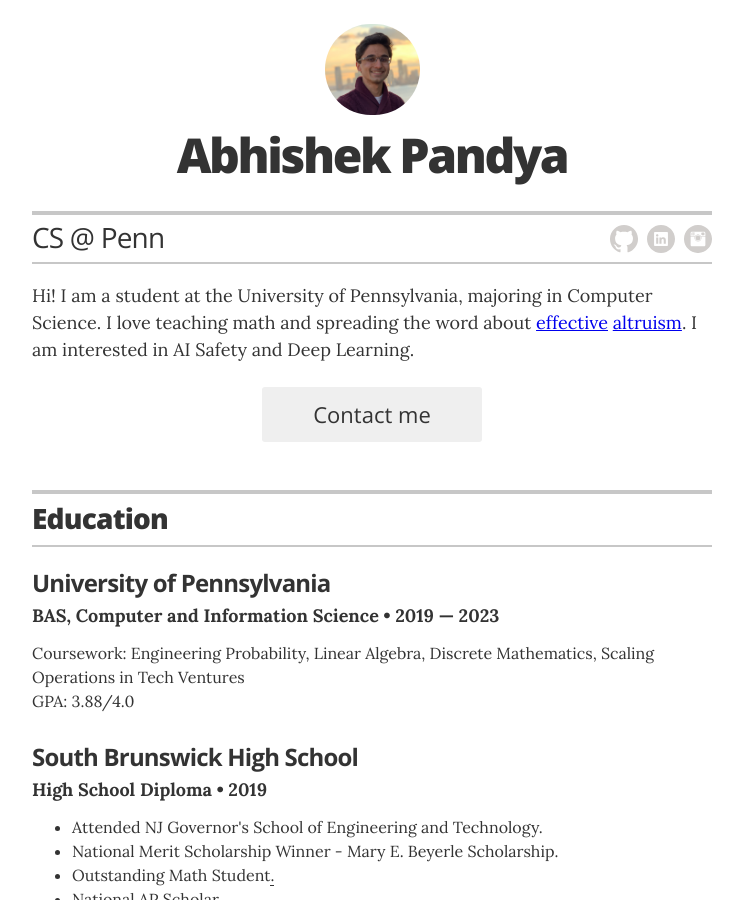
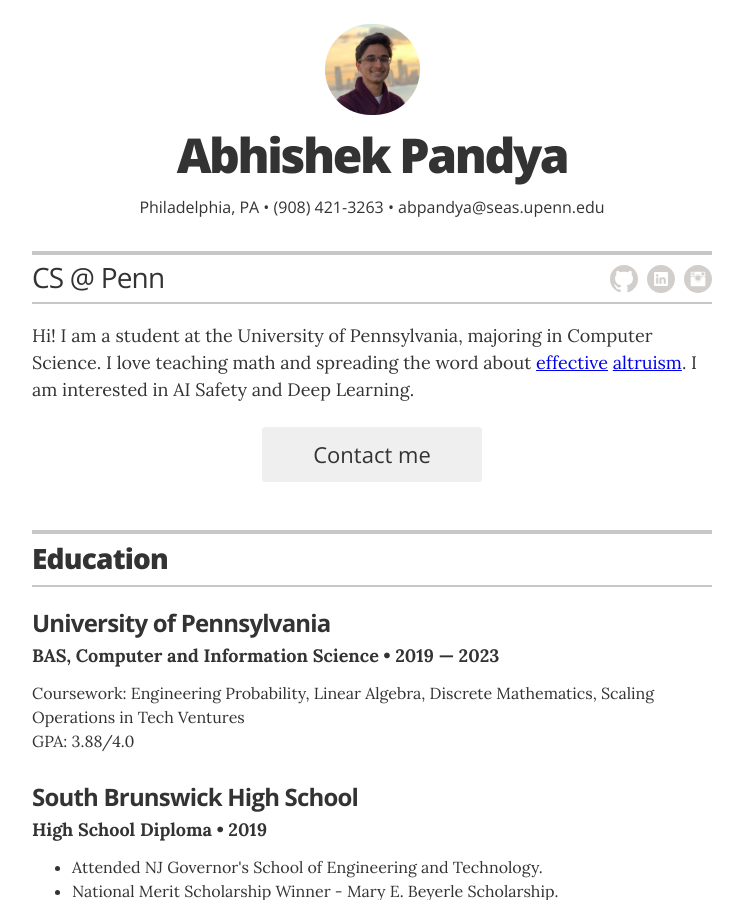
Before and after one commit to abhishekp106/old-website, a Jekyll site: the page built from index.html, in a window 1280 px wide and 900 px high. Shown: the whole window, without its empty margins (268-1011 px from the left). Built offline with Jekyll 4.4.1, drawn with Linux system fonts in a browser that asks for light colours; some of the changed lines change nothing that is shown.

Commit message:
Update _config.yml

```diff
--- a/_config.yml
+++ b/_config.yml
@@ -18,10 +18,10 @@
 
 # the next two items are used for schema itemprops in _layouts/resume.html
 resume_contact_telephone:       "(908) 421-3263"
-resume_contact_address:         "901 Pheasant Run, Monmouth Junction"
+resume_contact_address:         "Philadelphia, PA"
 
-resume_header_contact_info:     "901 Pheasant Run, Monmouth Junction • (908) 421-3263 • abpandya@seas.upenn.edu"
-display_header_contact_info:    "false"
+resume_header_contact_info:     "Philadelphia, PA • (908) 421-3263 • abpandya@seas.upenn.edu"
+display_header_contact_info:    "true"
 
 resume_header_intro: "<p>Hi! I am a student at the University of Pennsylvania, majoring in Computer Science. I love teaching math and spreading the word about <a href='https://80000hours.org/key-ideas/' target='_blank'>effective</a> <a href='https://www.1fortheworld.org/' target='_blank'>altruism</a>. I am interested in AI Safety and Deep Learning. </p>"
 
```
